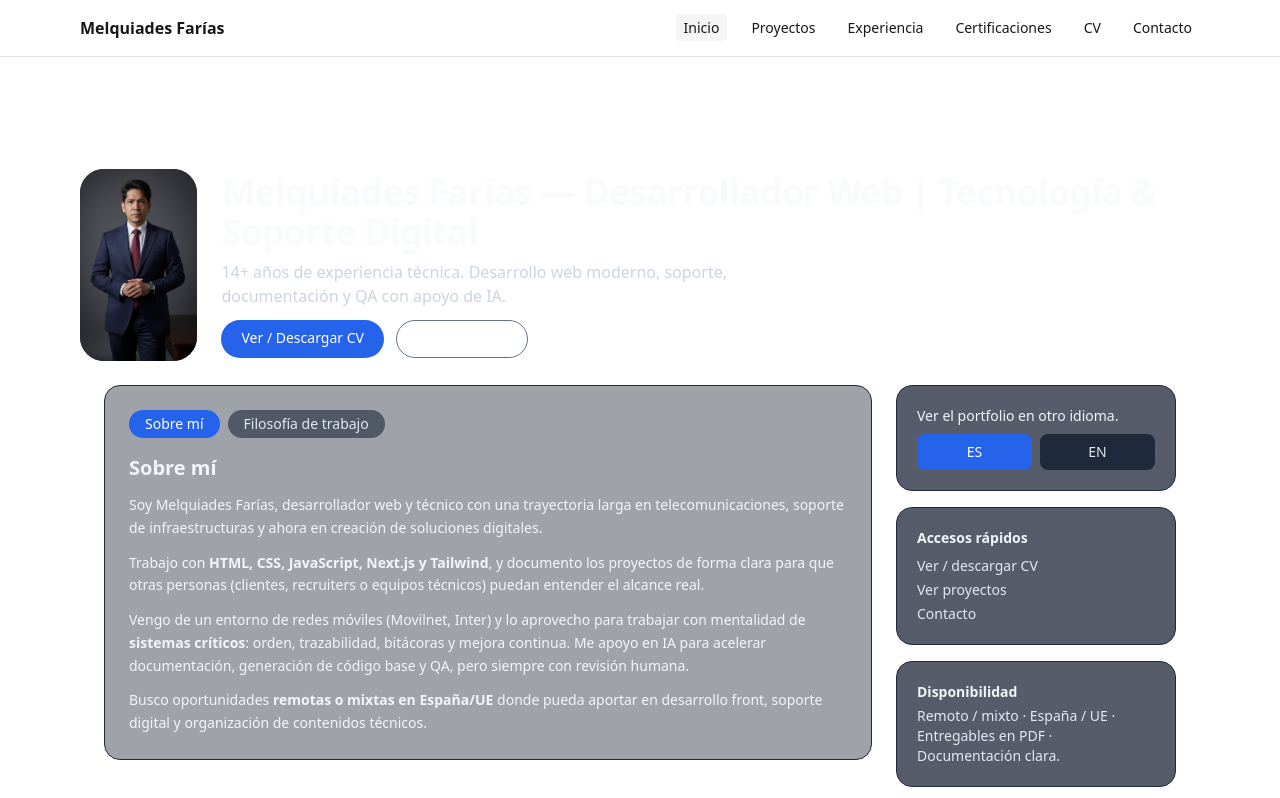
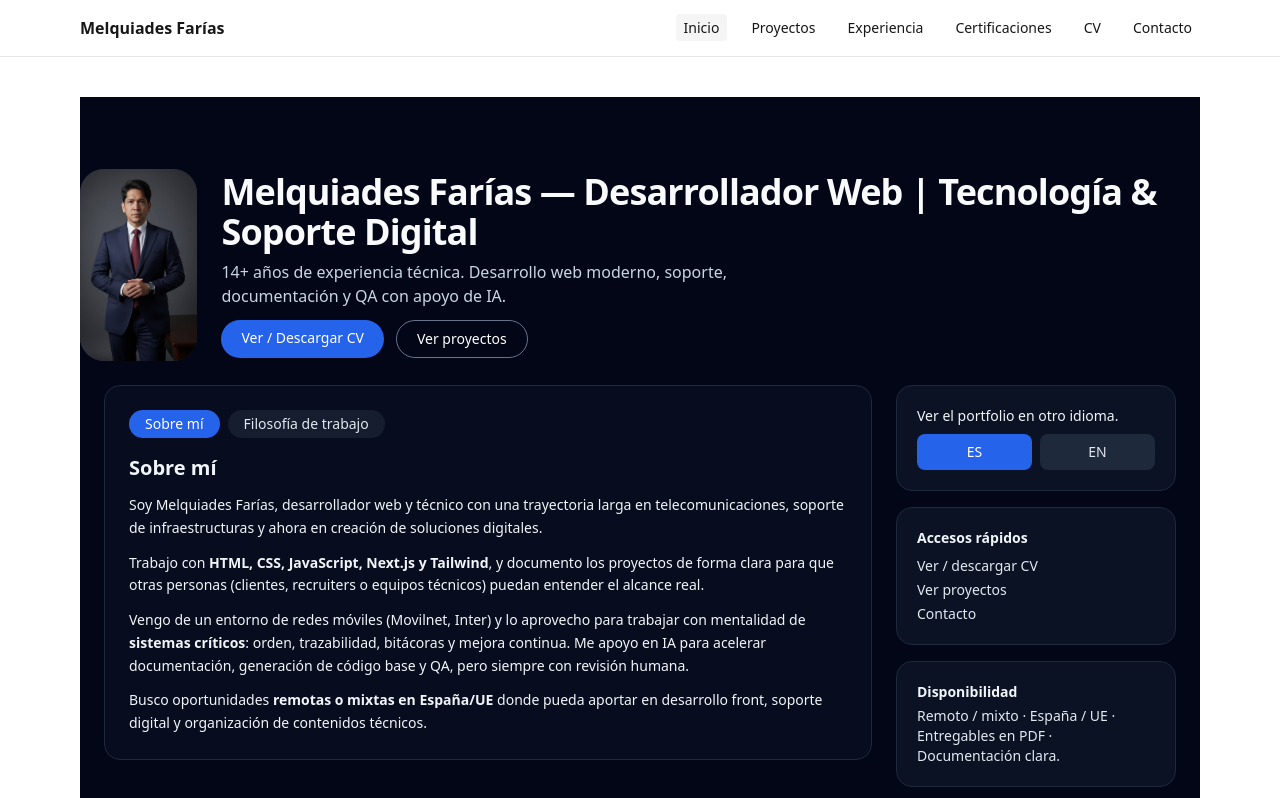
Before and after one commit to Remotas/remotas-portfolio, a Next.js app: page / in a window 1280 px wide. Shown: the top 798 px of the page. Built offline with nearby package versions, Linux system fonts and the light colour scheme.

Commit message:
fix: include theme tokens in tailwind content

```diff
--- a/tailwind.config.ts
+++ b/tailwind.config.ts
@@ -2,7 +2,11 @@ import type { Config } from "tailwindcss";
 import typography from "@tailwindcss/typography";
 
 export default {
-  content: ["./app/**/*.{ts,tsx,mdx}", "./components/**/*.{ts,tsx,mdx}"],
+  content: [
+    "./app/**/*.{ts,tsx,mdx}",
+    "./components/**/*.{ts,tsx,mdx}",
+    "./theme/**/*.{ts,tsx}",
+  ],
   theme: {
     extend: {
       colors: { brand: { DEFAULT: "#2563eb", 50: "#eff6ff", 600: "#2563eb" } },
```
